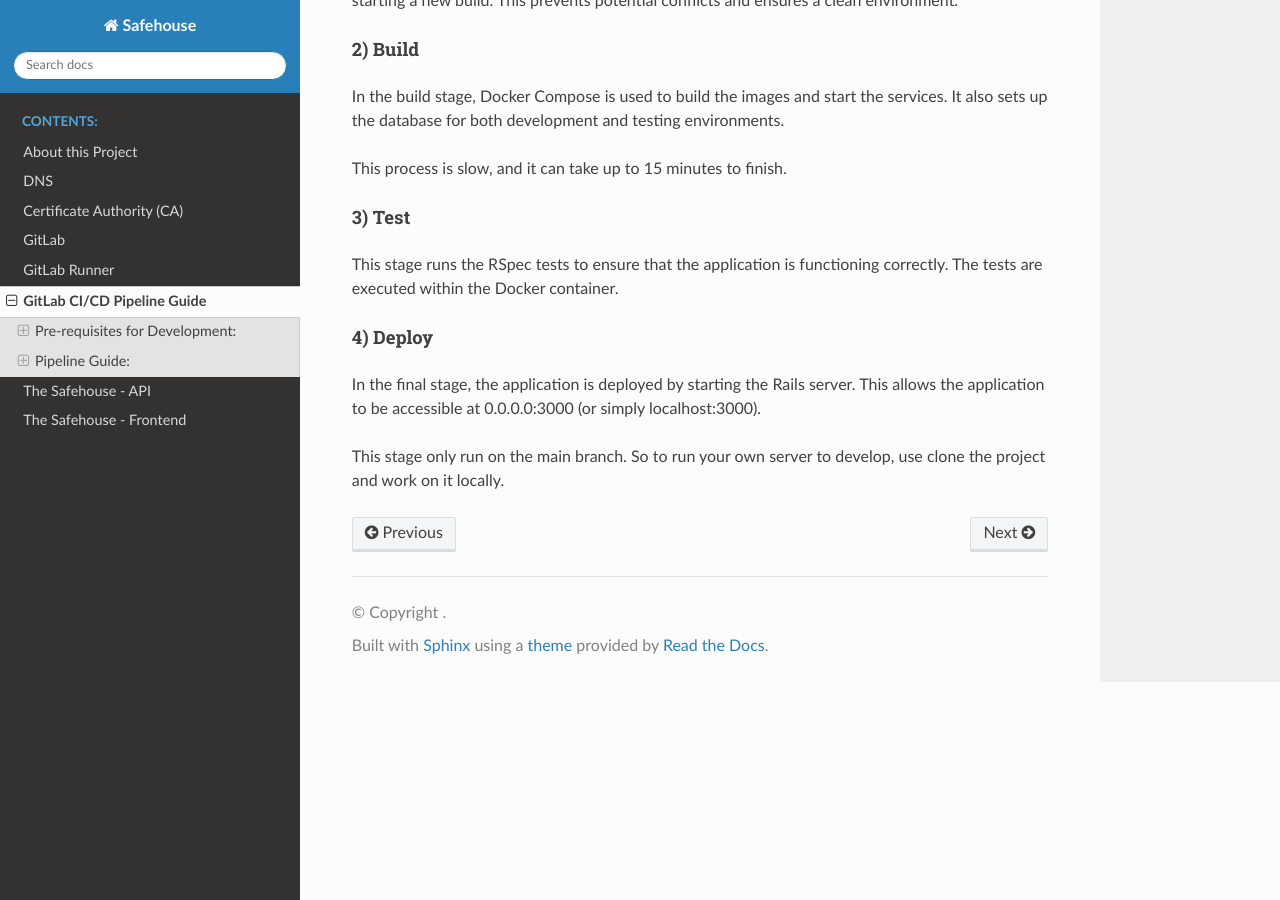
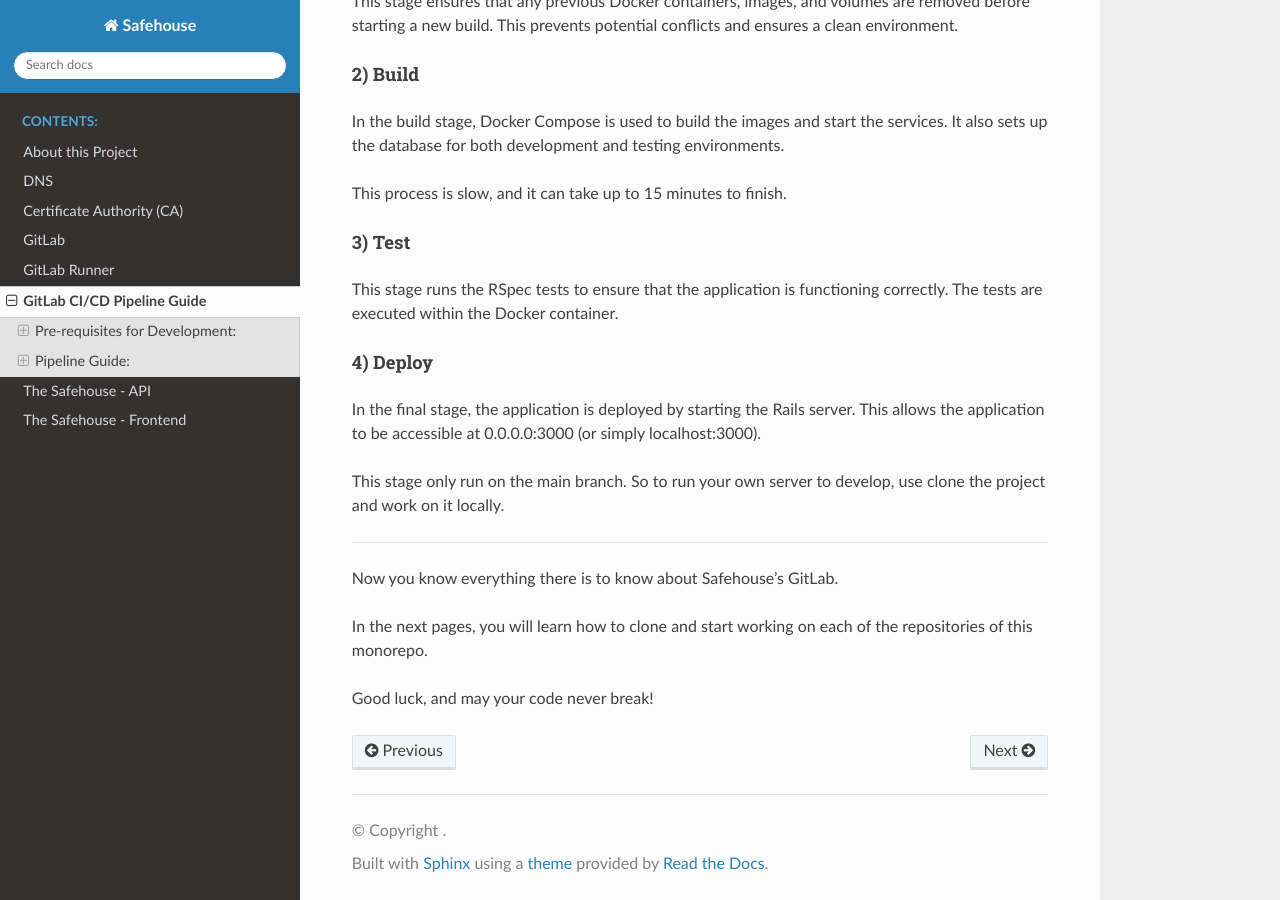
Before and after one commit to adnir-andrade/safehouse, a Sphinx documentation site: the page built from docs/pipeline.rst, in a window 1280 px wide and 900 px high, scrolled down 1599 px. Built offline with Sphinx 7.4.7 and the Read the Docs theme 2.0.0, drawn with Linux system fonts in a browser that asks for light colours.

Commit message:
Update docs

```diff
--- a/docs/pipeline.rst
+++ b/docs/pipeline.rst
@@ -56,6 +56,8 @@ Branching and Merge Requests
 
 Before starting work on a new feature, the developer should create a new branch. Ensure that both the build and tests pass successfully on this branch before creating a merge request.
 
+-----------------
+
 Pipeline Stages
 ~~~~~~~~~~~~~~~~
 
@@ -84,3 +86,11 @@ This stage runs the RSpec tests to ensure that the application is functioning co
 In the final stage, the application is deployed by starting the Rails server. This allows the application to be accessible at 0.0.0.0:3000 (or simply localhost:3000).
 
 This stage only run on the main branch. So to run your own server to develop, use clone the project and work on it locally.
+
+-----------------
+
+Now you know everything there is to know about Safehouse's GitLab.
+
+In the next pages, you will learn how to clone and start working on each of the repositories of this monorepo.
+
+Good luck, and may your code never break!
```
